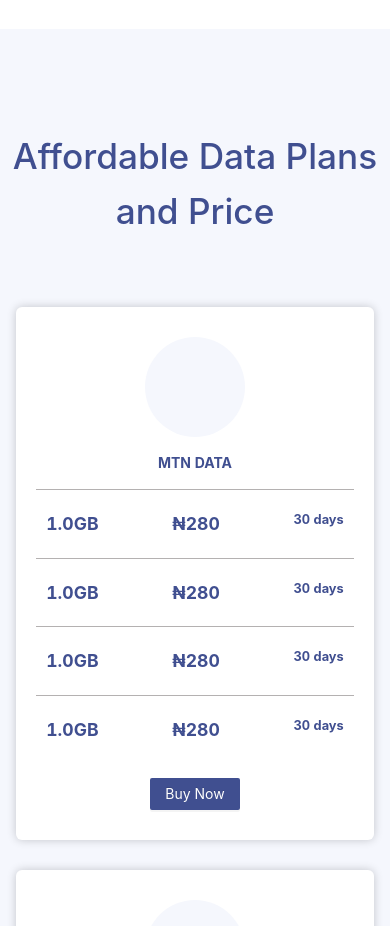
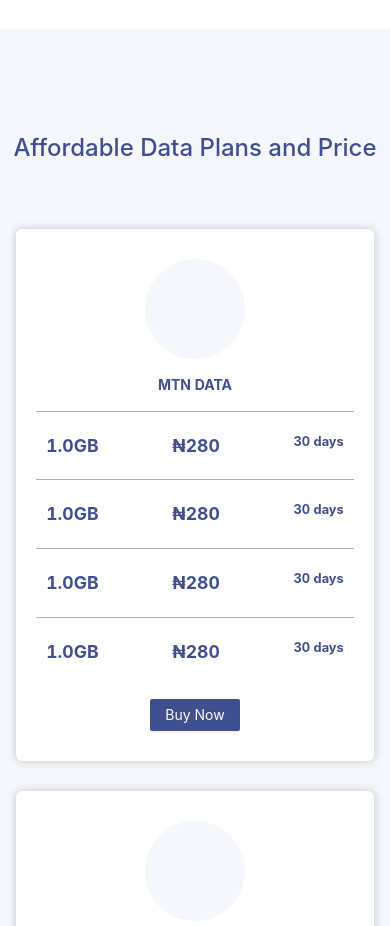
Before and after one commit to dasimems/data_app, a React (Create React App) app: page / in a window 390 px wide. Shown: the part 5580-6506 px from the top of the page. Built offline with nearby package versions, Linux system fonts and the light colour scheme.

Commit message:
changed the fontsize of the pricing header <h1> for mobile devices

```diff
--- a/src/assets/styles/index.css
+++ b/src/assets/styles/index.css
@@ -829,6 +829,10 @@
 }
 
 @media only screen and (max-width: 1100px) and (max-width: 767px) {
+  body .page-pricing h1 {
+    padding: 0px 10px;
+    font-size: 1.5rem !important;
+  }
   body .page-footer .footer-bottom .bottom-content-one {
     -webkit-box-pack: center;
         -ms-flex-pack: center;
--- a/src/assets/styles/index.scss
+++ b/src/assets/styles/index.scss
@@ -835,6 +835,14 @@
 
         @media only screen and (max-width: 767px){
 
+            .page-pricing{
+
+                h1{
+                    padding: 0px 10px;
+                    font-size: 1.5rem !important;
+                }
+            }
+
             .page-footer{
 
                 .footer-bottom{
```
Also changed, not shown: 1 other file (tests, documents, lock files or other folders).
